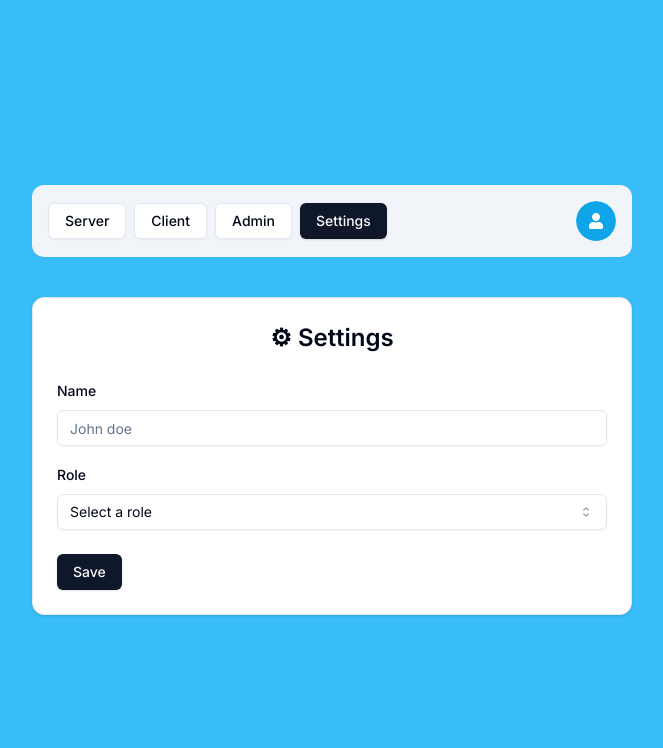
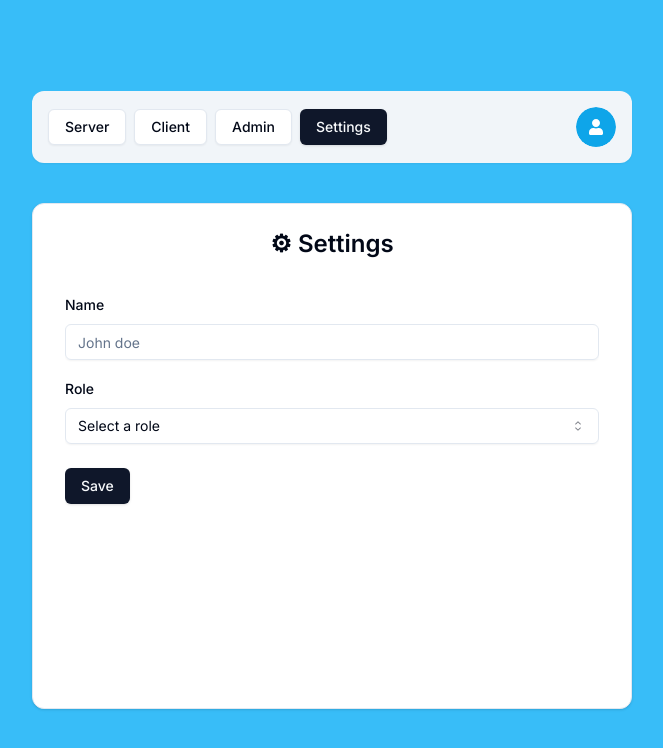
Before and after one commit to jenish1559/mediaspotV2, a Next.js app: page /settings in a window 1280 px wide. Shown: the top 748 px of the page, without its empty margins (308-971 px from the left). Built offline with nearby package versions, Linux system fonts and the light colour scheme; no server answers.

Commit message:
code changes for settings page

```diff
--- a/app/(protected)/settings/page.js
+++ b/app/(protected)/settings/page.js
@@ -17,6 +17,7 @@ import { UserRole } from "@prisma/client";
 import { FormError } from "@/components/form-error";
 import { FormSuccess } from "@/components/form-success";
 import { Switch } from "@/components/ui/switch";
+import { ScrollArea } from "@/components/ui/scroll-area";
 const SettingPage = () => {
     const user = useCurrentUser();
     const { update } = useSession();
@@ -61,6 +62,7 @@ const SettingPage = () => {
                 </p>
             </CardHeader>
             <CardContent className="gap-y-4">
+                <ScrollArea className="h-[400px] p-2" >
                 <Form {...form}>
                     <form className="space-y-6" onSubmit={form.handleSubmit(onSubmit)}>
                         <div className="space-y-4">
@@ -188,6 +190,7 @@ const SettingPage = () => {
                         </Button>
                     </form>
                 </Form>
+                </ScrollArea>
             </CardContent>
         </Card>
 
--- a/package.json
+++ b/package.json
@@ -16,6 +16,7 @@
     "@radix-ui/react-dropdown-menu": "^2.1.1",
     "@radix-ui/react-icons": "^1.3.0",
     "@radix-ui/react-label": "^2.1.0",
+    "@radix-ui/react-scroll-area": "^1.1.0",
     "@radix-ui/react-select": "^2.1.1",
     "@radix-ui/react-slot": "^1.1.0",
     "@radix-ui/react-switch": "^1.1.0",
```
Also changed, not shown: 1 other file (tests, documents, lock files or other folders).
